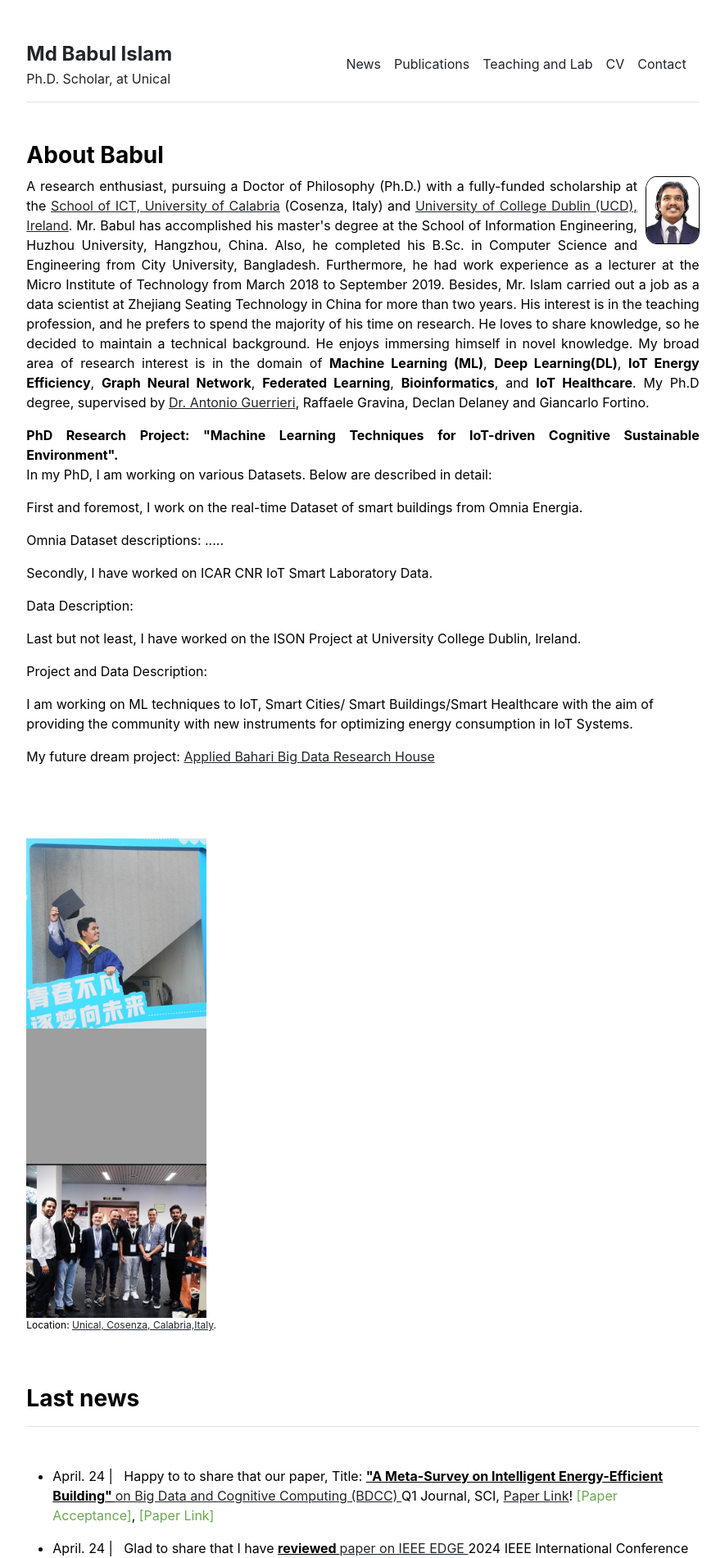
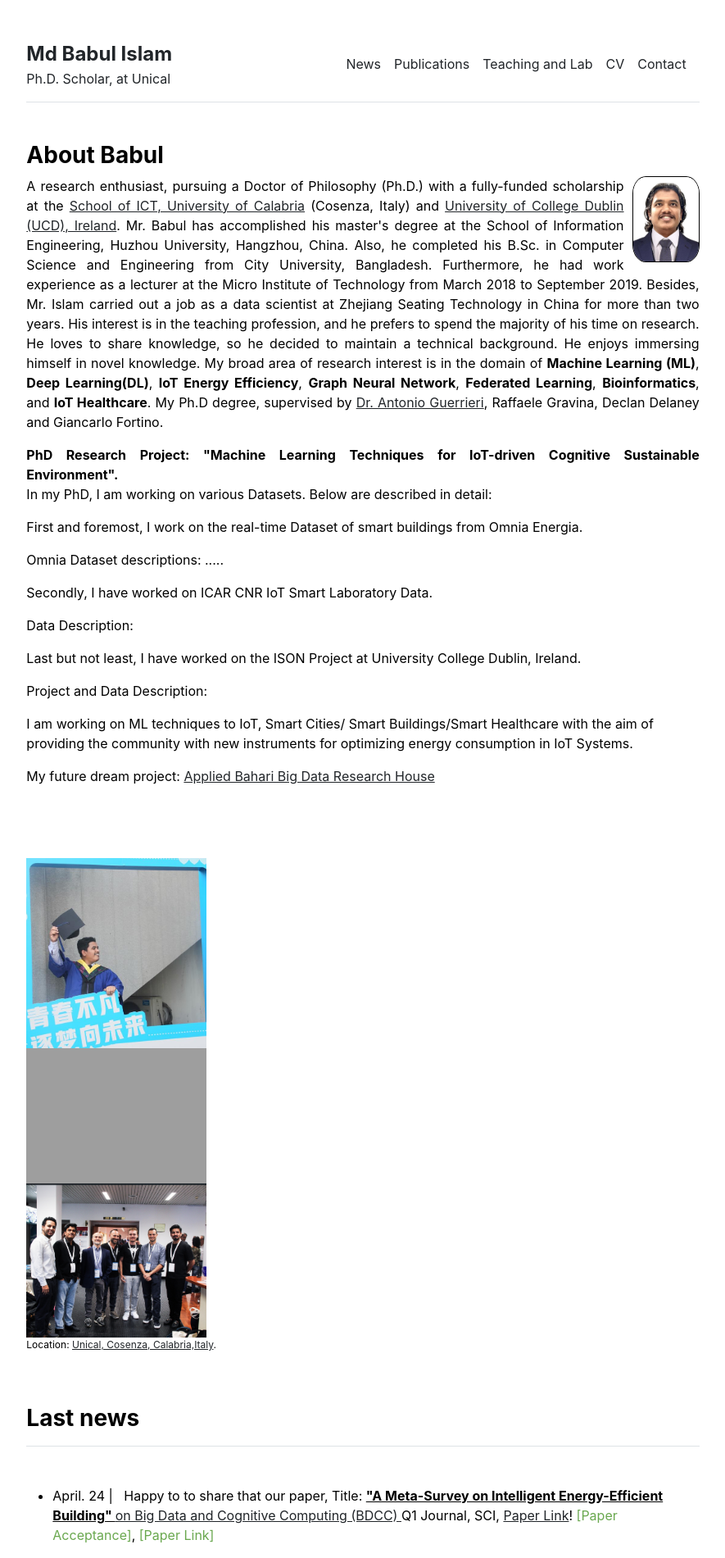
Before and after one commit to babulcseian/babulcseian.github.io, a Jekyll site: the page built from index.md, in a window 1280 px wide. Shown: the top 1901 px of the page at 82% size, without its empty margins (197-1082 px from the left). Built offline with Jekyll 4.4.1, drawn with Linux system fonts in a browser that asks for light colours; a style sheet for code colours, icons or effects is not loaded.

Commit message:
Update home.html

```diff
--- a/_layouts/home.html
+++ b/_layouts/home.html
@@ -6,7 +6,7 @@
   <div class="col-md-15">
     <h3 class="fw-bold">About Babul</h3>
 
-<img src="{{ site.github.url }}/assets/img/Md Babul Islam - 2 .jpeg" alt="Home" width="08%" width="20" title="MSc Graduation" style="float:right; margin-left:10px; margin-bottom:3px; border: solid black 1px; padding=2px; border-radius: 20%">
+<img src="{{ site.github.url }}/assets/img/Md Babul Islam - 2 .jpeg" alt="Home" width="10%" width="20" title="MSc Graduation" style="float:right; margin-left:10px; margin-bottom:3px; border: solid black 1px; padding=2px; border-radius: 20%">
 
     <p align="justify"> A research enthusiast, pursuing a Doctor of Philosophy (Ph.D.) with a fully-funded scholarship at the <a class="other" href='https://dottorato.dimes.unical.it/students/md-babul-islam'>School of ICT, University of Calabria</a> (Cosenza, Italy)
        and <a class="other" href='https://www.ucd.ie/'>University of College Dublin (UCD), Ireland</a>.
```
